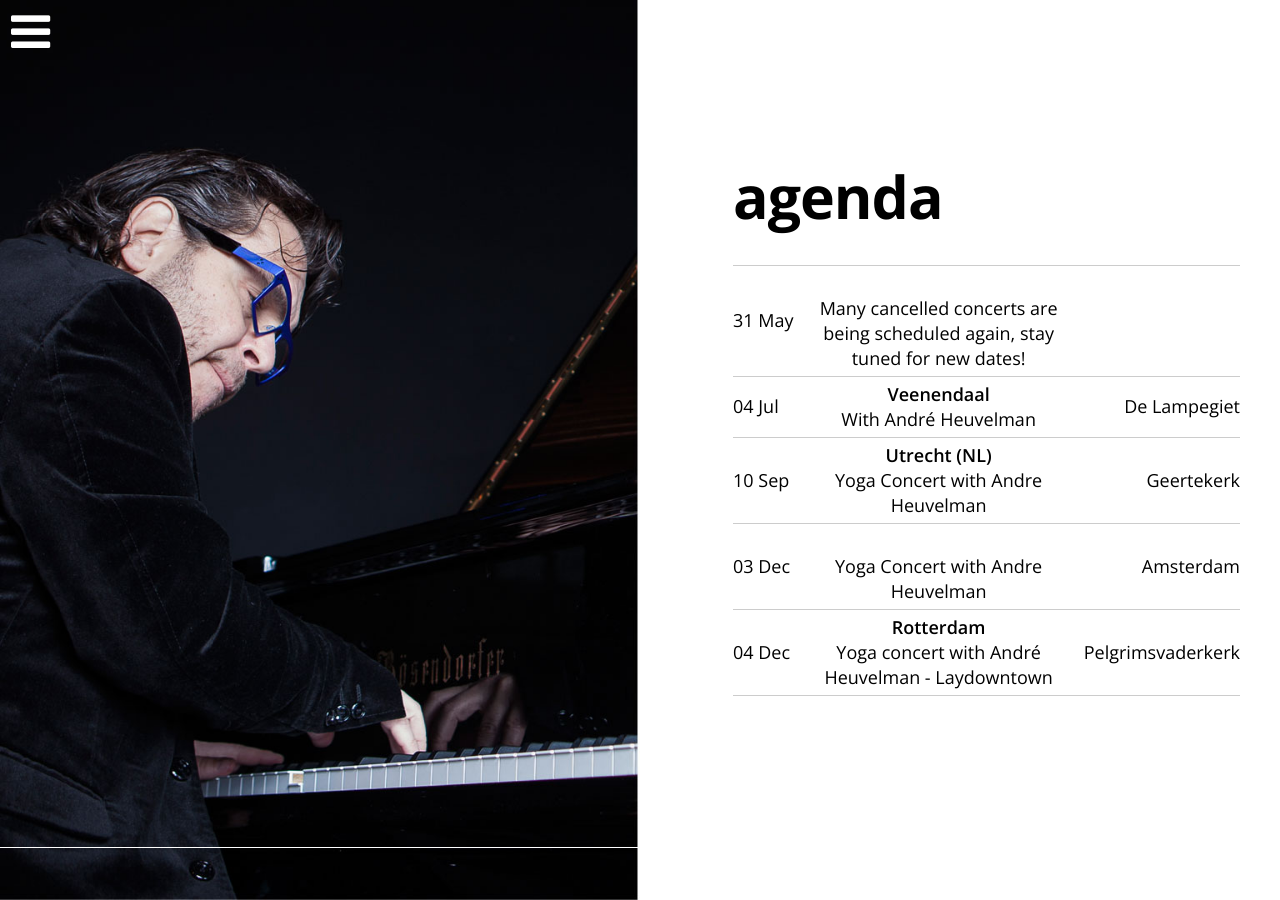
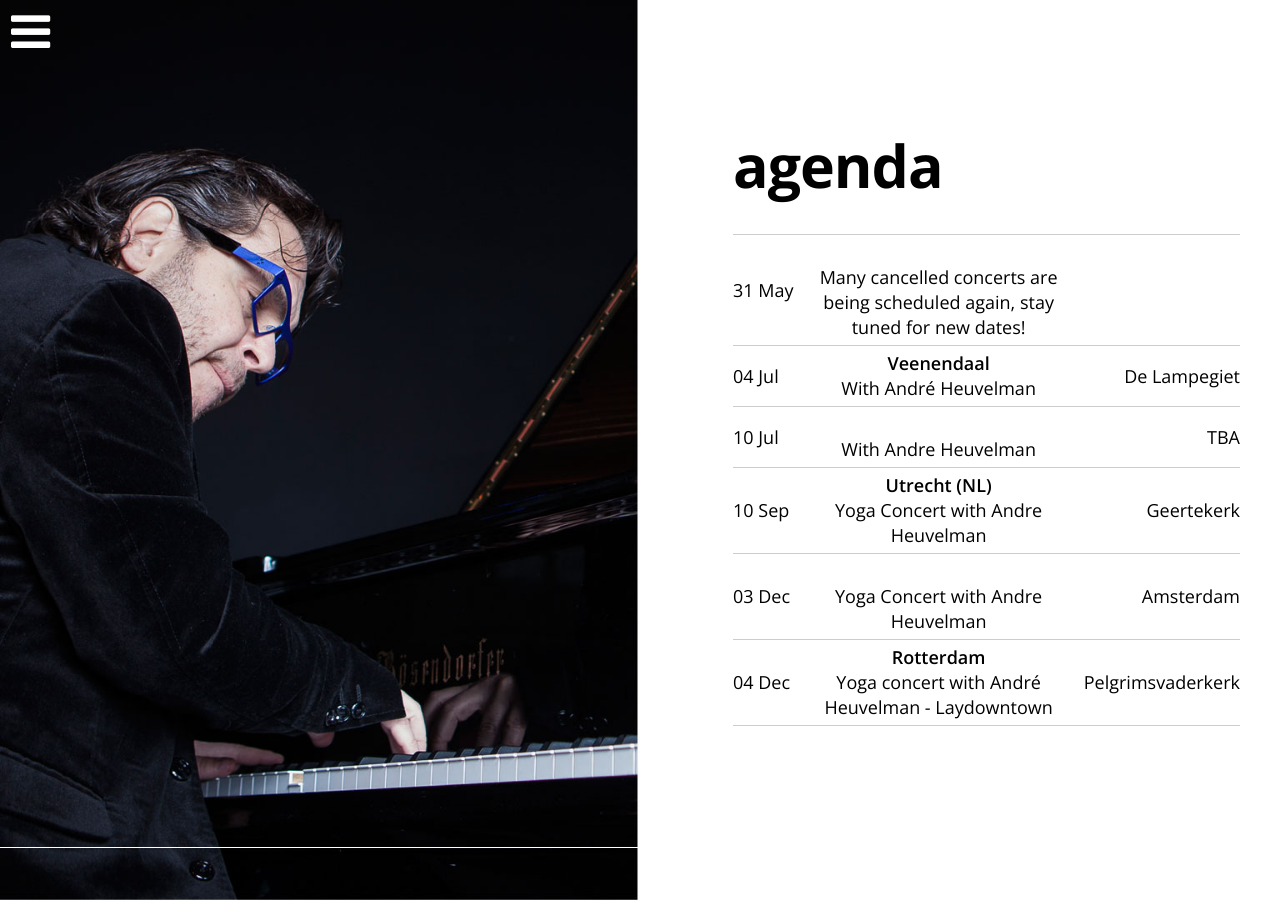
Before and after one commit to mikedelferro/website, a Jekyll site: the page built from agenda.html, in a window 1280 px wide. Built offline with Jekyll 4.4.1, drawn with Linux system fonts in a browser that asks for light colours; nearby versions of some CDN libraries.

Commit message:
Updated '_data/gigs.yml' via CloudCannon

```diff
--- a/_data/gigs.yml
+++ b/_data/gigs.yml
@@ -27,3 +27,8 @@ items:
     location: Amsterdam
     venue:
     url:
+  - title: With Andre Heuvelman
+    date: 2020-07-10 20:00:00
+    location: TBA
+    venue:
+    url:
```
